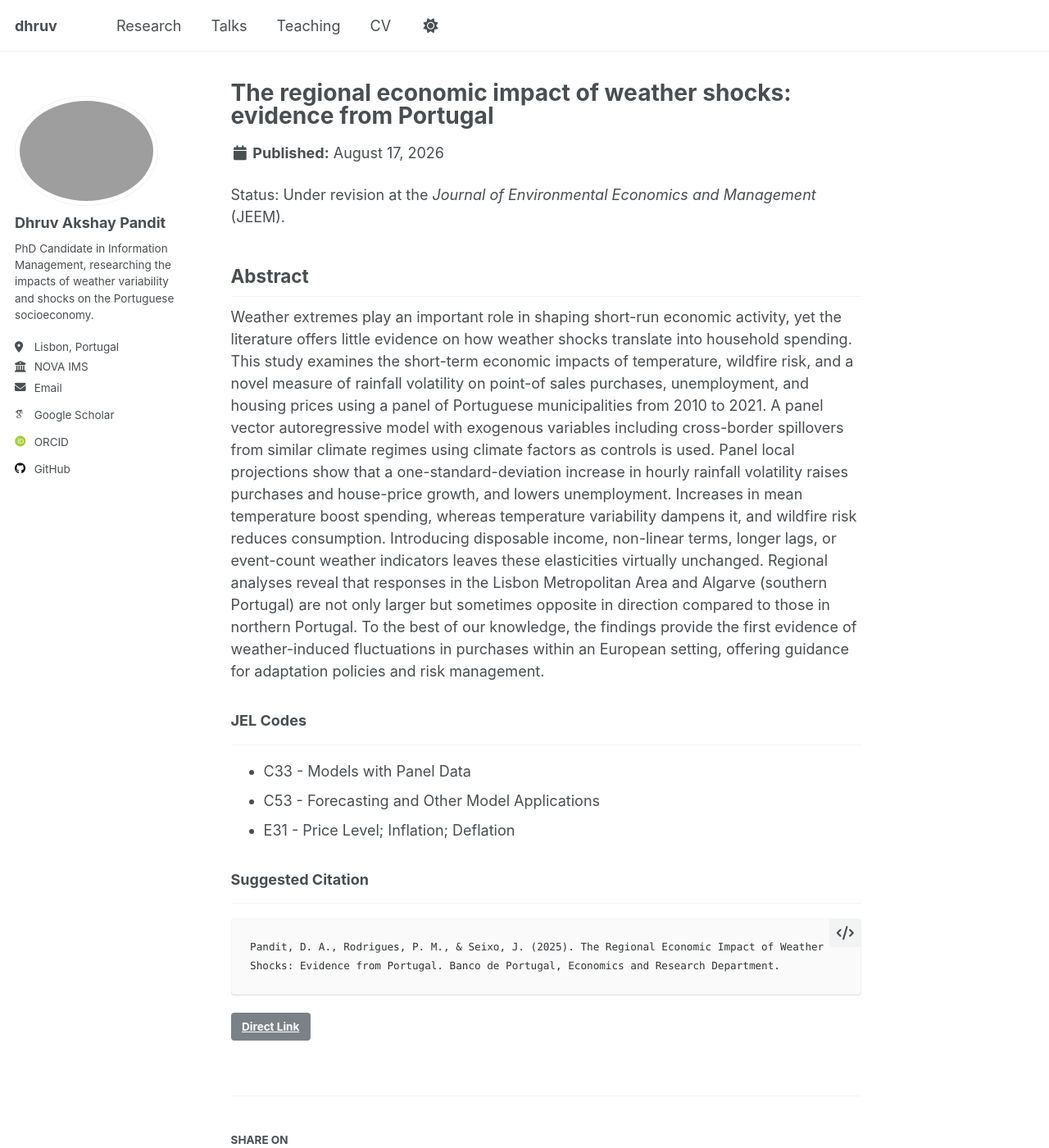
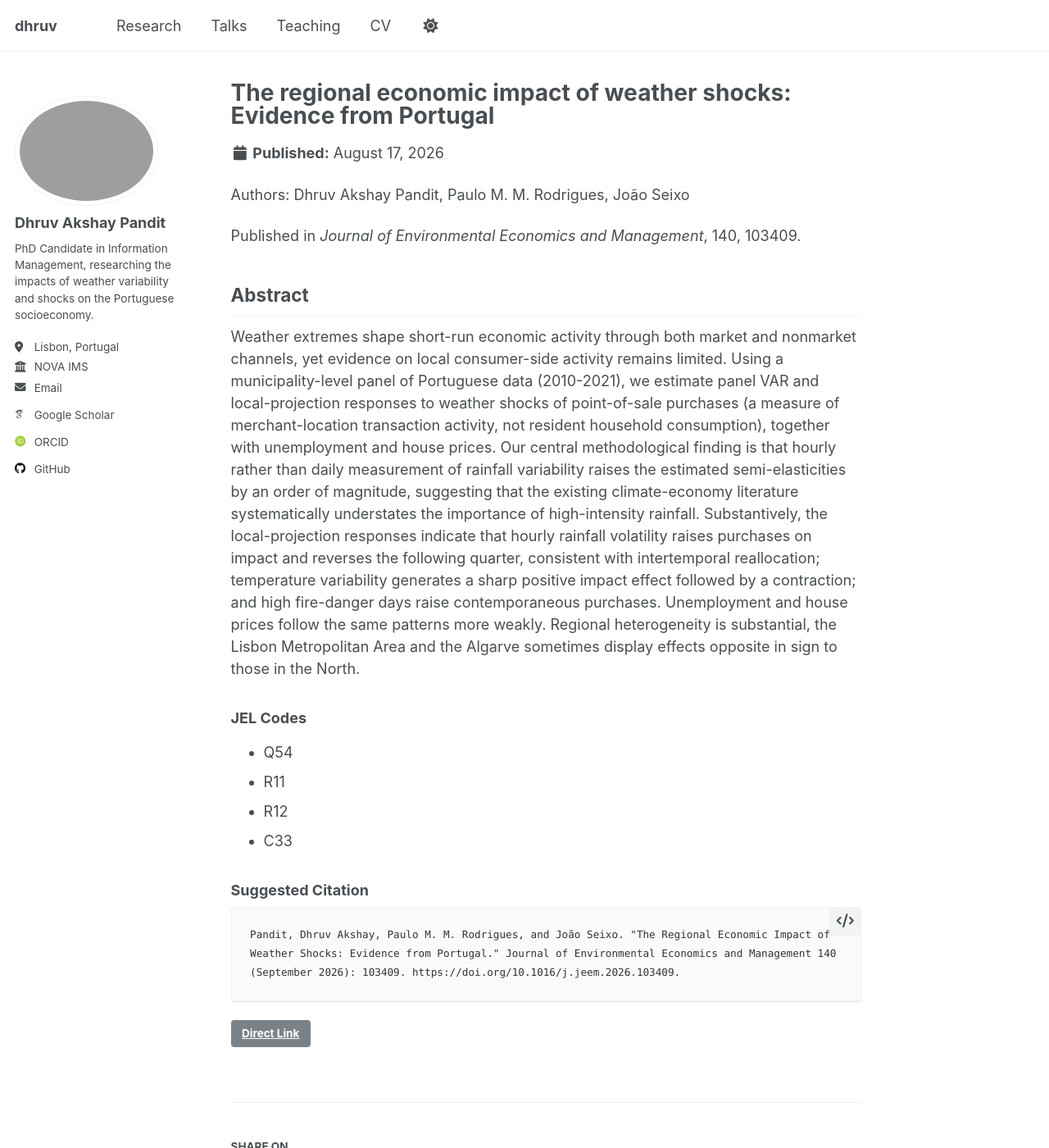
Before and after one commit to dhruv-pandit/dhruv-pandit.github.io, a Jekyll site: the page built from _publications/weather-shocks-portugal.md, in a window 1280 px wide and 1400 px high. Shown: the whole window at 82% size. Built offline with Jekyll 4.4.1, drawn with Linux system fonts in a browser that asks for light colours; some web fonts are replaced; a script that is not in the unit is left out.

Commit message:
update research

````diff
--- a/_publications/weather-shocks-portugal.md
+++ b/_publications/weather-shocks-portugal.md
@@ -1,31 +1,31 @@
 ---
-title: "The regional economic impact of weather shocks: evidence from Portugal"
+title: "The regional economic impact of weather shocks: Evidence from Portugal"
 collection: publications
-category: working_papers
+category: manuscripts
 permalink: /research/weather-shocks-portugal/
 author_profile: true
 comments: false
-link: "https://www.bportugal.pt/paper/regional-economic-impact-weather-shocks-evidence-portugal"
+link: "https://www.sciencedirect.com/science/article/pii/S0095069626001294"
 ---
 
-Status: Under revision at the *Journal of Environmental Economics and Management* (JEEM).
+Authors: Dhruv Akshay Pandit, Paulo M. M. Rodrigues, João Seixo
+
+Published in *Journal of Environmental Economics and Management*, 140, 103409.
 
 ## Abstract
 
-
-Weather extremes play an important role in shaping short-run economic activity, yet the literature offers little evidence on how weather shocks translate into household spending. This study examines the short-term economic impacts of temperature, wildfire risk, and a novel measure of rainfall volatility on point-of sales purchases, unemployment, and housing prices using a panel of Portuguese municipalities from 2010 to 2021. A panel vector autoregressive model with exogenous variables including cross-border spillovers from similar climate regimes using climate factors as controls is used. Panel local projections show that a one-standard-deviation increase in hourly rainfall volatility raises purchases and house-price growth, and lowers unemployment. Increases in mean temperature boost spending, whereas temperature variability dampens it, and wildfire risk reduces consumption. Introducing disposable income, non-linear terms, longer lags, or event-count weather indicators leaves these elasticities virtually unchanged. Regional analyses reveal that responses in the Lisbon Metropolitan Area and Algarve (southern Portugal) are not only larger but sometimes opposite in direction compared to those in northern Portugal. To the best of our knowledge, the findings provide the first evidence of weather-induced fluctuations in purchases within an European setting, offering guidance for adaptation policies and risk management.
+Weather extremes shape short-run economic activity through both market and nonmarket channels, yet evidence on local consumer-side activity remains limited. Using a municipality-level panel of Portuguese data (2010-2021), we estimate panel VAR and local-projection responses to weather shocks of point-of-sale purchases (a measure of merchant-location transaction activity, not resident household consumption), together with unemployment and house prices. Our central methodological finding is that hourly rather than daily measurement of rainfall variability raises the estimated semi-elasticities by an order of magnitude, suggesting that the existing climate-economy literature systematically understates the importance of high-intensity rainfall. Substantively, the local-projection responses indicate that hourly rainfall volatility raises purchases on impact and reverses the following quarter, consistent with intertemporal reallocation; temperature variability generates a sharp positive impact effect followed by a contraction; and high fire-danger days raise contemporaneous purchases. Unemployment and house prices follow the same patterns more weakly. Regional heterogeneity is substantial, the Lisbon Metropolitan Area and the Algarve sometimes display effects opposite in sign to those in the North.
 
 ### JEL Codes
-______
 
-- C33 - Models with Panel Data
-- C53 - Forecasting and Other Model Applications
-- E31 - Price Level; Inflation; Deflation
+- Q54
+- R11
+- R12
+- C33
 
 ### Suggested Citation
-________
 
 ```text
-Pandit, D. A., Rodrigues, P. M., & Seixo, J. (2025). The Regional Economic Impact of Weather Shocks: Evidence from Portugal. Banco de Portugal, Economics and Research Department.
+Pandit, Dhruv Akshay, Paulo M. M. Rodrigues, and João Seixo. "The Regional Economic Impact of Weather Shocks: Evidence from Portugal." Journal of Environmental Economics and Management 140 (September 2026): 103409. https://doi.org/10.1016/j.jeem.2026.103409.
 ```
 {: .citation-code}
````
Also changed, not shown: _pages/research.md (+25 -18 lines), _publications/weather-anomalies-tourism-demand.md (+13 -5 lines).
